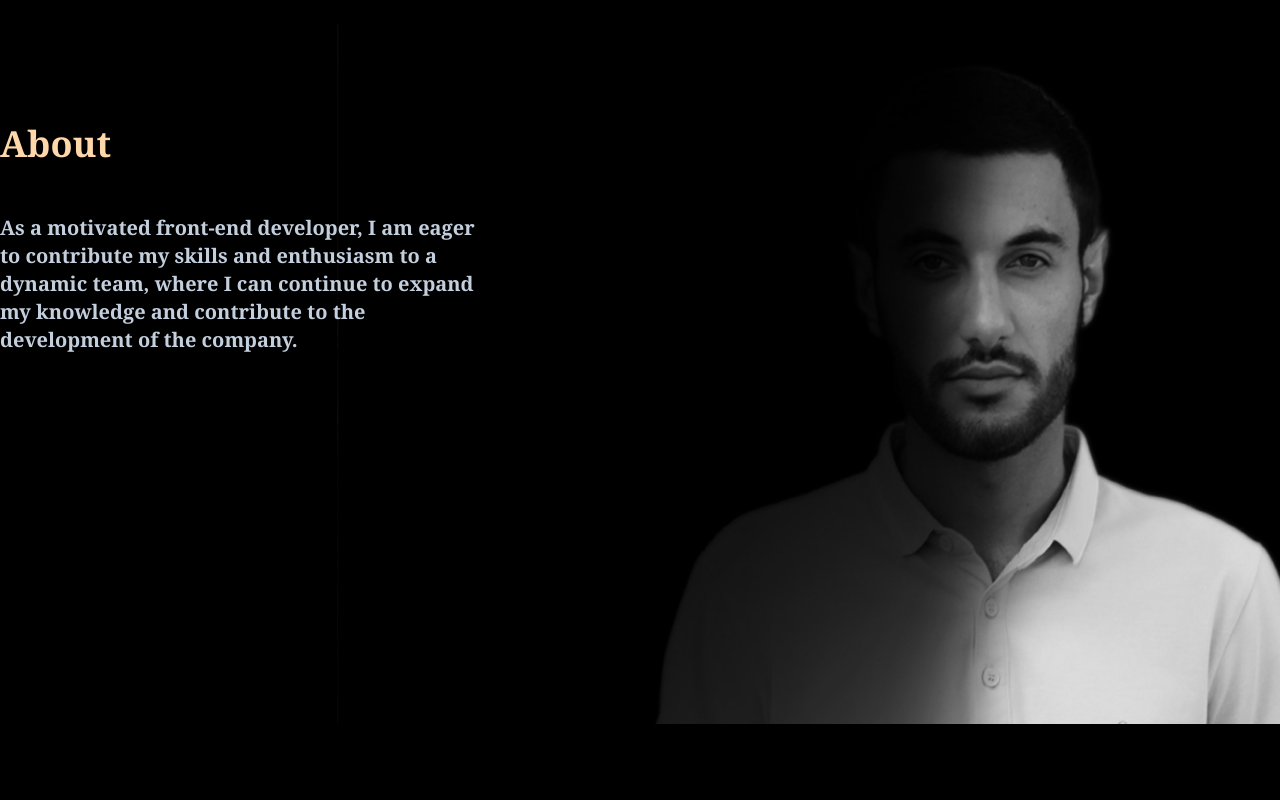
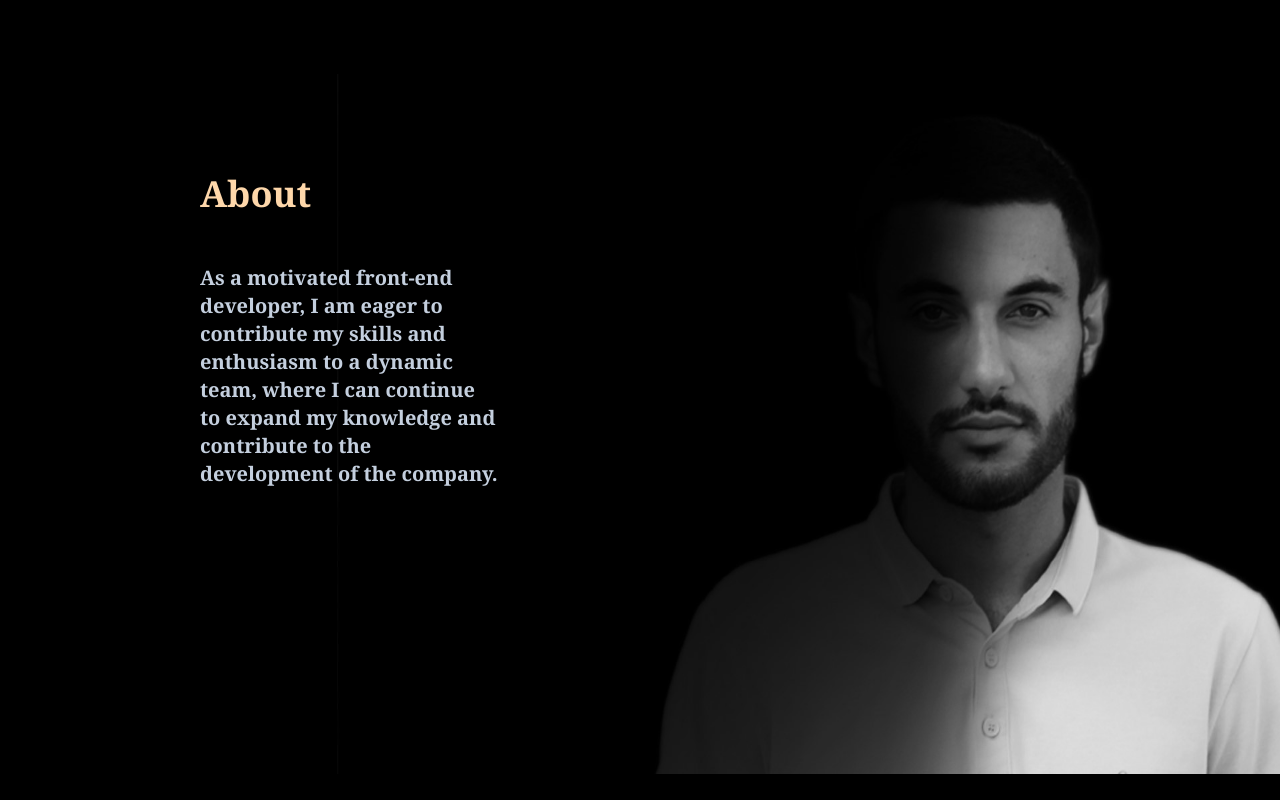
Before and after one commit to Noro233/Noro233.github.io, a React (Create React App) app: page / in a window 1280 px wide. Shown: the part 940-1740 px from the top of the page. Built offline with nearby package versions, Linux system fonts and the light colour scheme.

Commit message:
some changee

```diff
--- a/src/Components/About/About.jsx
+++ b/src/Components/About/About.jsx
@@ -9,15 +9,16 @@ function About() {
         <>
             <section id="about" className=" w-full h-[900px] pb-20 ">
 
-                <div className=" flex flex-col gap-[50px] h-[150px] w-[500px]  absolute z-30 mt-[100px] ">
+                <div className=" flex flex-col gap-[50px] h-[150px]
+                                 w-[500px]  absolute z-30 mt-[100px] ">
 
-                    <div className="" >
+                    <div className="ml-[200px]" >
                         <h3 className=" font-serif text-4xl font-bold  text-designColor ">
                             About
                         </h3>
                     </div>
 
-                    <div>
+                    <div className="ml-[200px]">
                         <p className="font-serif font-bold text-xl ">
                         As a motivated front-end developer, I am eager to
                          contribute my skills and enthusiasm to a dynamic team,
--- a/src/Components/Navbar/Navbar.jsx
+++ b/src/Components/Navbar/Navbar.jsx
@@ -12,9 +12,9 @@ const Navbar = () => {
                              items-center sticky top-0 z-40">
 
 
-                <div className="ml-[800px]">
+                <div className="ml-[800px] ">
 
-                    <ul className="flex items-center gap-10  ">
+                    <ul className="flex items-center gap-10 mb-[50px]  ">
                         {
                             navLinksdata.map(({ id, title, link }) => (
 
```
